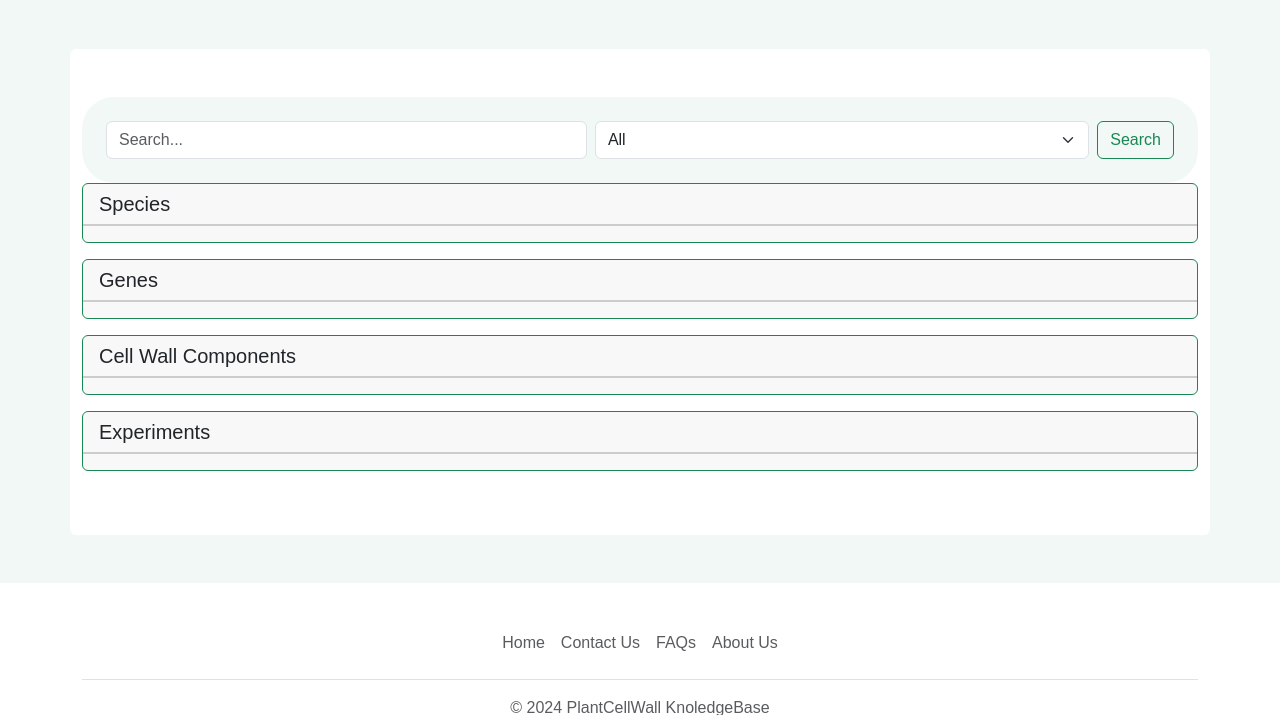
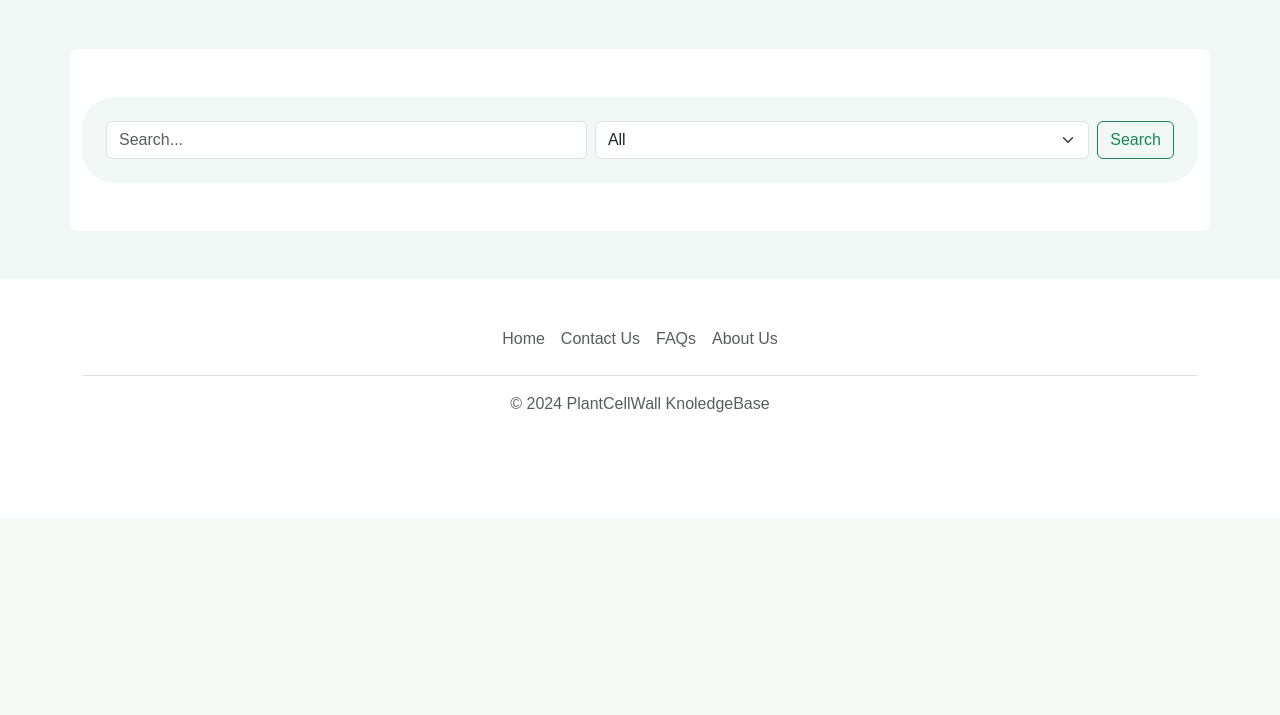
Before and after one commit to labbces/pcwkb, a Django app: template pcwkb/pcwkb_core/templates/search/search_results.html in a window 1280 px wide. Shown: the part 282-997 px from the top of the page. After the commit the page ends 694 px from the top, so only its background shows below. Run offline with Django 3.2, Linux system fonts and the light colour scheme; the template is opened without the code that fills it, so the values that code supplies are empty; some libraries are stand-ins or nearby versions.

Commit message:
updating search

```diff
--- a/pcwkb/pcwkb_core/static/script/search/search.js
+++ b/pcwkb/pcwkb_core/static/script/search/search.js
@@ -1,4 +1,9 @@
 $(document).ready(function () {
+
+    $('#species_results').hide();
+    $('#genes_results').hide();
+    $('#cellwallcomp_results').hide();
+
     // Função para atualizar a URL
     function updateURL(query, model, speciesId) {
         const newURL = `${window.location.protocol}//${window.location.host}/search_engine/?q=${encodeURIComponent(query)}&model=${model}&species_id=${speciesId}`;
@@ -23,6 +28,13 @@ $(document).ready(function () {
 
         if (query.length > 0) {
             $('#search-results').html('<p>Loading...</p>');
+            $('#species-data').empty();
+            $('#gene-data').empty();
+            $('#cellwallcomp-data').empty();
+
+            $('#species_results').hide();
+            $('#genes_results').hide();
+            $('#cellwallcomp_results').hide();
 
             // Atualiza a URL no navegador
             updateURL(query, model, speciesId);
@@ -33,12 +45,9 @@ $(document).ready(function () {
                 data: { 'q': query, 'model': model, 'species_id': speciesId },
                 success: function (response) {
                     $('#search-results').empty();
-                    $('#species-data').empty();
-                    $('#gene-data').empty();
-                    $('#cellwallcomp-data').empty();
+
 
                     let content = "";
-                    console.log(response, response.results, response.species_list);
                     if (response.results && response.results.length > 0) {
                         content = '<p>Search results for <strong>' + query + '</strong>:</p>';
                         response.results.forEach(function(result) {
@@ -63,9 +72,36 @@ $(document).ready(function () {
         var geneTemplate = _.template($('#gene-card-template').html());
         var cellwallcompTemplate = _.template($('#cellwallcomp-card-template').html());
 
+        var speciesHtml = '';
+        var geneHtml = '';
+        var cwcompHtml = '';
+
+        if (result.cellwallcompquery) {
+            cwcompHtml = cellwallcompTemplate({
+                cellwallcomp: '<p><a href="' + result.url_cellwallcomp + '" target="_blank">' + result.cellwallcomp + '</a></p>'
+            });
+
+
+            if (result.species && result.species.length > 0) {
+                result.species.forEach(function(species) {
+                    speciesHtml += speciesTemplate({ species: '<a href="#">' + species + '</a>' });
+                });
+            } else {
+                speciesHtml = speciesTemplate({ species: '<p>No species associated</p>' });
+            }
+
+
+            if (result.genes && result.genes.length > 0) {
+                result.genes.forEach(function(gene) {
+                    geneHtml += geneTemplate({ genes: '<p><a href="#">' + gene + '</a></p>' });
+                });
+            } else {
+                geneHtml = geneTemplate({ genes: '<p>No genes associated</p>' });
+            }
+        } else {
+
             var speciesHtml = speciesTemplate({ species: '<a href="' + result.url_species + '" target="_blank">' + result.species + '</a>'});
 
-        var geneHtml = '';
             if (result.gene) {
                 geneHtml = geneTemplate({ genes: '<p><a href="' + result.url_gene + '" target="_blank">' + result.gene + '</a></p>' });
             } else if (result.genes_count && result.genes_count !== 0) {
@@ -74,11 +110,24 @@ $(document).ready(function () {
                 geneHtml = geneTemplate({ genes: '<p>No Genes</p>' });
             }
 
-        var cwcompHtml = cellwallcompTemplate({ cellwallcomp: '<p><a href="' + result.url_cellwallcomp + '" target="_blank">' + result.cellwallcomp + '</a></p>'});
+            if (result.cellwallcomp && result.cellwallcomp.length > 0) {
+                result.cellwallcomp.forEach(function(cellwallcomp) {
+                    cwcompHtml += cellwallcompTemplate({
+                        cellwallcomp: '<p><a href="/cellwallcomponent_page/' + cellwallcomp + '" target="_blank">' + cellwallcomp + '</a></p>'
+                    });
+                });
+            } else {
+                cwcompHtml = cellwallcompTemplate({cellwallcomp: '<p>No Cell Wall Components</p>'});
+            }
+        }
 
         $('#species-data').append(speciesHtml);
         $('#gene-data').append(geneHtml);
         $('#cellwallcomp-data').append(cwcompHtml);
+
+        $('#species_results').show();
+        $('#genes_results').show();
+        $('#cellwallcomp_results').show();
     }
 
     // Função para lidar com o carregamento inicial da página com parâmetros na URL
--- a/pcwkb/pcwkb_core/templates/search/search_results.html
+++ b/pcwkb/pcwkb_core/templates/search/search_results.html
@@ -45,8 +45,8 @@
         </div>
         <div id="search-results"></div>
 
-        <div class="card border-success mb-3">
-            <h5 class="card-header">Species</h5>
+        <div id="species_results" class="card border-success mb-3">
+            <h5 class="card-header">Related Species</h5>
             <div id="species-data"></div>
                 <script type="text/template" id="species-card-template">
                     <div id = "species-card-body" class="card-body"><p class="card-text"><i><%= species %></i></p></div>
@@ -55,8 +55,8 @@
         </div>
 
 
-        <div class="card border-success mb-3">
-            <h5 class="card-header">Genes</h5>
+        <div id="genes_results" class="card border-success mb-3">
+            <h5 class="card-header">Related Genes</h5>
             <div id="gene-data"></div>
                 <script type="text/template" id="gene-card-template">
                     <div class="card-body"><p class="card-text"><%= genes %></p></div>
@@ -65,24 +65,14 @@
         </div>
 
 
-        <div class="card border-success mb-3">
-            <h5 class="card-header">Cell Wall Components</h5>
+        <div id="cellwallcomp_results" class="card border-success mb-3">
+            <h5 class="card-header">Related Cell Wall Components</h5>
             <div id="cellwallcomp-data"></div>
                 <script type="text/template" id="cellwallcomp-card-template">
                     <div class="card-body"><p class="card-text"><%= cellwallcomp %></p></div>
                 </script>
             <div class="card-footer"></div>
         </div>
-
-        <div class="card border-success mb-3">
-            <h5 class="card-header">Experiments</h5>
-            <div id="experiment-data"></div>
-                <script type="text/template" id="experiment-card-template">
-                    <div class="card-body"><p class="card-text"><%= experiment %></p></div>
-                </script>
-            <div class="card-footer"></div>
-        </div>
-
 
     </div>
 </div>
```
Also changed, not shown: pcwkb/pcwkb_core/views/search/search_view.py (+24 -12 lines). Lines whose indentation alone changed are shown as unchanged.
